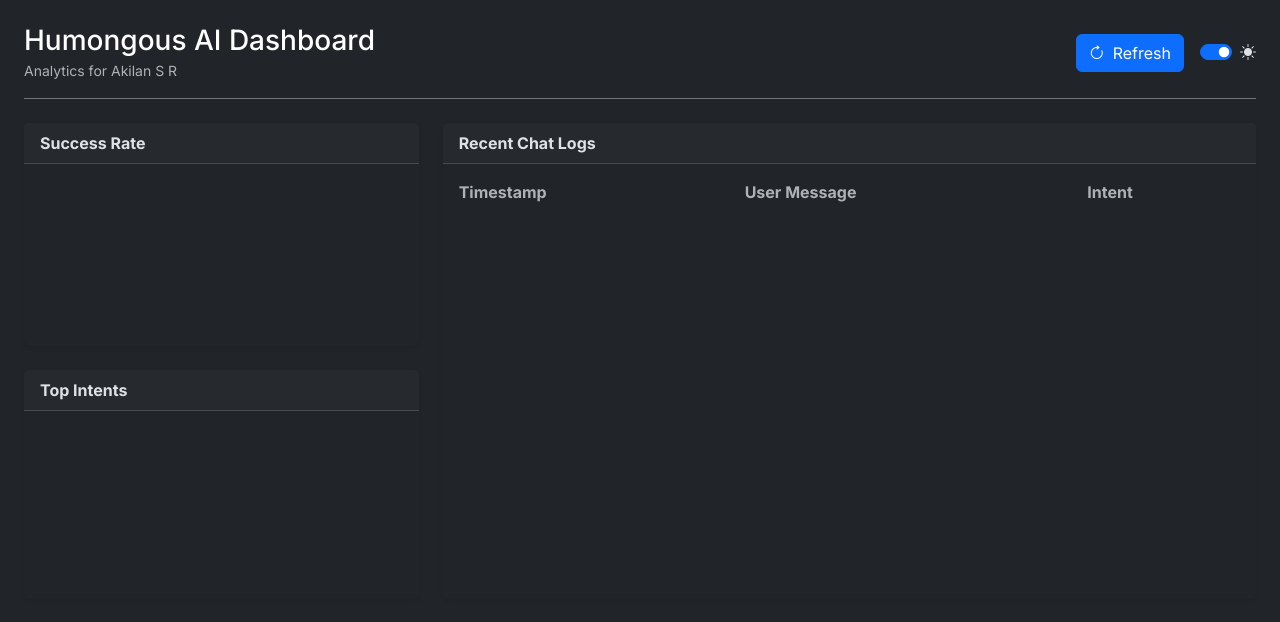
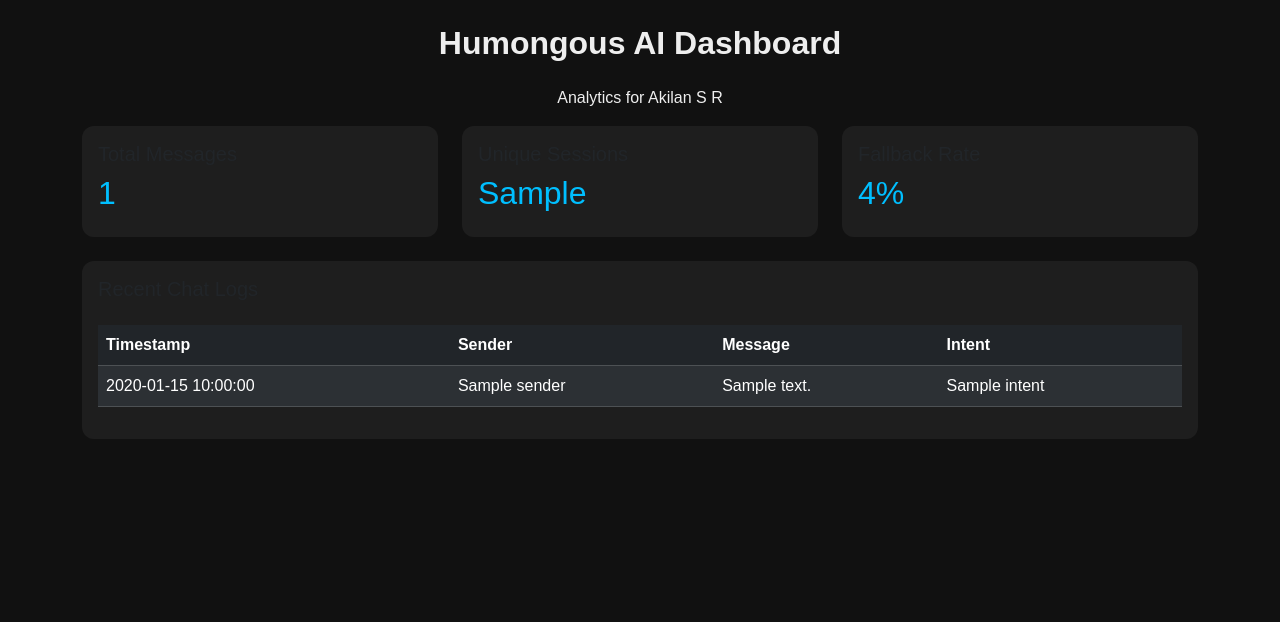
Before and after one commit to akilan018/HUMONGOUS-AI, a FastAPI app: template templates/admin_dashboard.html in a window 1280 px wide. Shown: the top 622 px of the page. Run offline with FastAPI, Linux system fonts and the light colour scheme; the template is opened without the code that fills it: most values are stand-ins (such as "Sample title", 1, 10 or a date in 2020); data that the repository does not hold is empty; a map, chart or similar area stays blank.

Commit message:
Update admin_dashboard.html

```diff
--- a/templates/admin_dashboard.html
+++ b/templates/admin_dashboard.html
@@ -1,163 +1,60 @@
 <!DOCTYPE html>
-<html lang="en" data-bs-theme="dark">
+<html lang="en">
 <head>
   <meta charset="UTF-8" />
   <meta name="viewport" content="width=device-width, initial-scale=1.0" />
-  <title>Admin - Humongous AI</title>
-
-  <link href="https://cdn.jsdelivr.net/npm/bootstrap@5.3.2/dist/css/bootstrap.min.css" rel="stylesheet">
-  <link rel="stylesheet" href="https://cdn.jsdelivr.net/npm/bootstrap-icons@1.11.1/font/bootstrap-icons.css">
-  <script src="https://cdn.jsdelivr.net/npm/chart.js"></script>
-  <link href="https://fonts.googleapis.com/css2?family=Inter:wght@400;500;700&display=swap" rel="stylesheet">
-
+  <title>Humongous AI Dashboard</title>
+  <link href="https://cdn.jsdelivr.net/npm/bootstrap@5.3.2/dist/css/bootstrap.min.css" rel="stylesheet" />
   <style>
-    body { font-family: 'Inter', sans-serif; background-color: var(--bs-body-bg); transition: background-color 0.3s ease; }
-    .stat-card { transition: all 0.2s ease-in-out; border: 1px solid var(--bs-border-color-translucent); }
-    .stat-card:hover { transform: translateY(-5px); box-shadow: 0 0.5rem 1.5rem rgba(0,0,0,0.2)!important; }
-    .icon-bg { display: flex; align-items: center; justify-content: center; width: 64px; height: 64px; border-radius: 50%; }
-    .table-hover tbody tr:hover { background-color: var(--bs-tertiary-bg); }
+    body { background: #111; color: #eee; font-family: 'Poppins', sans-serif; }
+    .card { background: #1e1e1e; border: none; border-radius: 12px; }
+    .card-title { color: #00bfff; }
   </style>
 </head>
+<body>
+  <div class="container py-4">
+    <h2 class="text-center mb-4 fw-bold">Humongous AI Dashboard</h2>
+    <p class="text-center">Analytics for Akilan S R</p>
 
-<body>
-  <div class="container-fluid p-4">
-    <!-- HEADER -->
-    <header class="d-flex justify-content-between align-items-center mb-4 pb-3 border-bottom border-secondary">
-      <div>
-        <h1 class="h3 mb-0 text-body-emphasis">Humongous AI Dashboard</h1>
-        <small class="text-body-secondary">Analytics for Akilan S R</small>
-      </div>
-      <div class="d-flex align-items-center gap-3">
-        <button onclick="loadDashboardData()" class="btn btn-primary d-flex align-items-center gap-2">
-          <i class="bi bi-arrow-clockwise"></i> Refresh
-        </button>
-        <div class="form-check form-switch">
-          <input class="form-check-input" type="checkbox" role="switch" id="darkModeSwitch" checked>
-          <label class="form-check-label" for="darkModeSwitch"><i class="bi bi-sun-fill"></i></label>
+    <div class="row g-4 mb-4">
+      <div class="col-md-4">
+        <div class="card p-3">
+          <h5>Total Messages</h5>
+          <h2 class="card-title">{{ analytics.total_messages }}</h2>
         </div>
       </div>
-    </header>
-
-    <!-- STATS CARDS -->
-    <div class="row g-4 mb-4" id="stats-cards"></div>
-
-    <!-- CHARTS & LOGS -->
-    <div class="row g-4">
-      <div class="col-lg-4 d-flex flex-column gap-4">
-        <div class="card h-100 shadow-sm border-0">
-          <div class="card-header fw-bold">Success Rate</div>
-          <div class="card-body d-flex align-items-center justify-content-center">
-            <canvas id="successRateChart"></canvas>
-          </div>
-        </div>
-        <div class="card h-100 shadow-sm border-0">
-          <div class="card-header fw-bold">Top Intents</div>
-          <div class="card-body"><canvas id="intentChart"></canvas></div>
+      <div class="col-md-4">
+        <div class="card p-3">
+          <h5>Unique Sessions</h5>
+          <h2 class="card-title">{{ analytics.unique_sessions }}</h2>
         </div>
       </div>
-
-      <div class="col-lg-8">
-        <div class="card h-100 shadow-sm border-0">
-          <div class="card-header fw-bold">Recent Chat Logs</div>
-          <div class="table-responsive">
-            <table class="table table-hover table-borderless mb-0">
-              <thead>
-                <tr>
-                  <th class="py-3 px-3 text-body-secondary">Timestamp</th>
-                  <th class="py-3 px-3 text-body-secondary">User Message</th>
-                  <th class="py-3 px-3 text-body-secondary">Intent</th>
-                </tr>
-              </thead>
-              <tbody id="logs-table"></tbody>
-            </table>
-          </div>
+      <div class="col-md-4">
+        <div class="card p-3">
+          <h5>Fallback Rate</h5>
+          <h2 class="card-title">{{ analytics.fallback_rate }}%</h2>
         </div>
       </div>
     </div>
+
+    <div class="card p-3">
+      <h5>Recent Chat Logs</h5>
+      <table class="table table-dark table-striped mt-3">
+        <thead>
+          <tr><th>Timestamp</th><th>Sender</th><th>Message</th><th>Intent</th></tr>
+        </thead>
+        <tbody>
+          {% for log in analytics.recent_logs %}
+          <tr>
+            <td>{{ log.timestamp }}</td>
+            <td>{{ log.sender }}</td>
+            <td>{{ log.message }}</td>
+            <td>{{ log.intent }}</td>
+          </tr>
+          {% endfor %}
+        </tbody>
+      </table>
+    </div>
   </div>
-
-  <script>
-    // --- THEME TOGGLE ---
-    const htmlEl = document.documentElement;
-    const switchEl = document.getElementById("darkModeSwitch");
-    const setTheme = (theme) => {
-      htmlEl.setAttribute("data-bs-theme", theme);
-      localStorage.setItem("theme", theme);
-      switchEl.checked = theme === "dark";
-    };
-    setTheme(localStorage.getItem("theme") || "dark");
-    switchEl.addEventListener("change", () => setTheme(switchEl.checked ? "dark" : "light"));
-
-    let intentChart, successRateChart;
-
-    // --- DASHBOARD DATA LOADER ---
-    async function loadDashboardData() {
-      const res = await fetch("/api/admin/stats");
-      const data = await res.json();
-      if (data.error) {
-        document.body.innerHTML = `<h3 class='text-danger text-center mt-5'>⚠️ ${data.error}</h3>`;
-        return;
-      }
-
-      const a = data.analytics;
-      const statsHTML = `
-        <div class="col-md-4"><div class="card h-100 shadow-sm border-0 stat-card">
-          <div class="card-body d-flex align-items-center">
-            <div class="icon-bg bg-primary bg-opacity-10 me-4"><i class="bi bi-chat-dots-fill fs-2 text-primary"></i></div>
-            <div><h6 class="text-body-secondary mb-1">Total Messages</h6><h2 class="fw-bold">${a.total_messages}</h2></div>
-          </div></div></div>
-        <div class="col-md-4"><div class="card h-100 shadow-sm border-0 stat-card">
-          <div class="card-body d-flex align-items-center">
-            <div class="icon-bg bg-success bg-opacity-10 me-4"><i class="bi bi-people-fill fs-2 text-success"></i></div>
-            <div><h6 class="text-body-secondary mb-1">Unique Sessions</h6><h2 class="fw-bold">${a.unique_sessions}</h2></div>
-          </div></div></div>
-        <div class="col-md-4"><div class="card h-100 shadow-sm border-0 stat-card">
-          <div class="card-body d-flex align-items-center">
-            <div class="icon-bg bg-danger bg-opacity-10 me-4"><i class="bi bi-question-diamond-fill fs-2 text-danger"></i></div>
-            <div><h6 class="text-body-secondary mb-1">Fallback Rate</h6><h2 class="fw-bold">${a.fallback_rate}</h2></div>
-          </div></div></div>`;
-      document.getElementById("stats-cards").innerHTML = statsHTML;
-
-      const logsHTML = data.logs.slice(0, 15).map(
-        (l) => `
-        <tr>
-          <td class="text-body-secondary small">${l.timestamp}</td>
-          <td>${l.user_message}</td>
-          <td><span class="badge rounded-pill ${
-            l.intent_detected === "fallback" ? "text-bg-danger" : "text-bg-secondary"
-          }">${l.intent_detected}</span></td>
-        </tr>`
-      ).join("");
-      document.getElementById("logs-table").innerHTML = logsHTML;
-
-      const fallbackRate = parseFloat(a.raw_fallback_rate) || 0;
-      const successRate = 100 - fallbackRate;
-
-      if (intentChart) intentChart.destroy();
-      if (successRateChart) successRateChart.destroy();
-
-      const ctxIntent = document.getElementById("intentChart").getContext("2d");
-      intentChart = new Chart(ctxIntent, {
-        type: "bar",
-        data: { labels: data.chart_labels, datasets: [{ data: data.chart_values, backgroundColor: "rgba(13,110,253,0.7)" }] },
-        options: { indexAxis: "y", plugins: { legend: { display: false } } }
-      });
-
-      const ctxSuccess = document.getElementById("successRateChart").getContext("2d");
-      successRateChart = new Chart(ctxSuccess, {
-        type: "doughnut",
-        data: {
-          labels: ["Success", "Fallback"],
-          datasets: [{
-            data: [successRate, fallbackRate],
-            backgroundColor: ["rgba(25,135,84,0.7)", "rgba(220,53,69,0.7)"],
-          }],
-        },
-        options: { plugins: { legend: { position: "bottom" } }, cutout: "70%" },
-      });
-    }
-
-    loadDashboardData();
-  </script>
 </body>
 </html>
```
